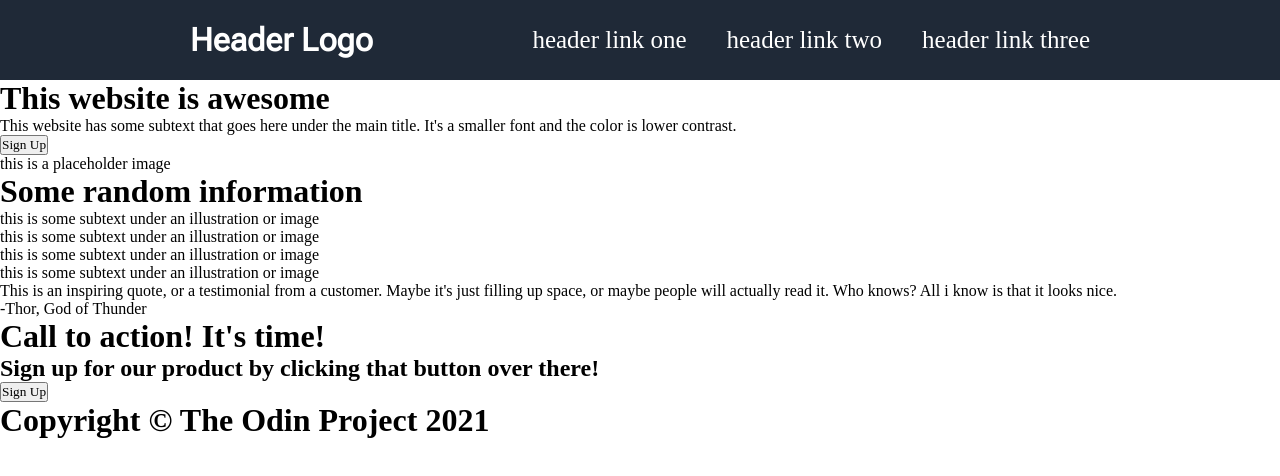
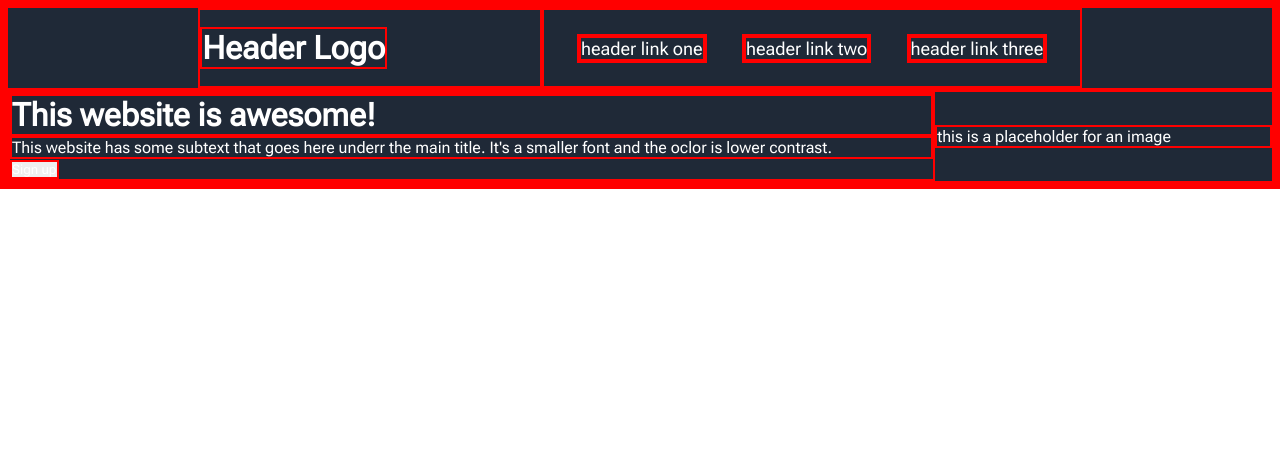
Before and after one commit to meriusss/landing-page, a plain HTML site: page index.html in a window 1280 px wide. Drawn offline with Linux system fonts and the light colour scheme.

Commit message:
Major changes to CSS and HTML

```diff
--- a/index.html
+++ b/index.html
@@ -4,67 +4,35 @@
     <link rel="stylesheet" href="https://fonts.googleapis.com/css?family=Roboto+Flex">
     <link rel="stylesheet" href="styles.css">
     <meta charset="UTF-8">
-    <meta http-equiv="X-UA-Compatible" content="IE=edge">
-    <meta name="viewport" content="width=1000, initial-scale=1.0">
+    <meta name="viewport" content="width=device-width, initial-scale=1.0, user-scalable=no, minimum-scale=1.0, maximum-scale=1.0" />
     <title>Landing Page</title>
 </head>
 <body>
+    <header>
+    <div class="navbar">
 
-        <div class="stickyHeader">
-            <div class="innerHeader">
-                <div class="headerLogo">
+        <div>
             <h1>Header Logo</h1>
         </div>
 
-                    <ul class="headerLinks">
+        <ul>
             <a><li>header link one</li></a>
             <a><li>header link two</li></a>
             <a><li>header link three</li></a>
         </ul>
     </div>
 
-        </div>
-
-        <div class="normalHeader">
-            <div class="normalHeaderLeft">
-                <h1>This website is awesome</h1>
-                <p>This website has some subtext that goes here under the main title. It's a smaller font and the color is lower contrast.</p>
-                <button>Sign Up</button>
-            </div>
-            <div class="normalHeaderRight">
-                <p>this is a placeholder image</p>
-            </div>
-        </div>
-
-    <div class="randomInfoContainter">
-
-        <div class="randomInfoText">
-            <h1>Some random information</h1>
-        </div>
-
-        <div class="randomInfoPlaceholders">
-            <div><div class="border"></div><p>this is some subtext under an illustration or image</p></div>
-            <div><div class="border"></div><p>this is some subtext under an illustration or image</p></div>
-            <div><div class="border"></div><p>this is some subtext under an illustration or image</p></div>
-            <div><div class="border"></div><p>this is some subtext under an illustration or image</p></div>
-        </div>
-    </div>
-
-    <div class="quote">
-        <div><p class="quoteText">This is an inspiring quote, or a testimonial from a customer. Maybe it's just filling up space, or maybe people will actually read it. Who knows? All i know is that it looks nice.</p></div>
-        <p class="quoteAuthor">-Thor, God of Thunder</p>
+    <div class="contentContainer1">
+        <div>
+            <h1>This website is awesome!</h1>
+            <p>This website has some subtext that goes here underr the main title. It's a smaller font and the oclor is lower contrast.</p>
+            <button>Sign up</button>
         </div>
 
         <div>
-        <div>
-            <h1>Call to action! It's time!</h1>
-            <h2>Sign up for our product by clicking that button over there!</h2>
-            <button>Sign Up</button>
+            this is a placeholder for an image
         </div>
     </div>
-
-    <footer>
-        <h1>Copyright © The Odin Project 2021</h1>
-    </footer>
+    </header>
 </body>
 </html>
--- a/styles.css
+++ b/styles.css
@@ -1,222 +1,55 @@
-/*body {
+*{
+    padding: 0;
     margin: 0;
+    border: 2px solid red;
     font-family: "Roboto Flex";
-}
-.stickyHeader {
-    display: flex;
-    background-color: #1F2937;
-    margin-top: 0;
-    font-family: "Roboto Flex";
-    color: #f9faf8;
-    flex-direction: row;
-    flex-wrap: nowrap;
-    align-content: stretch;
-    justify-content: space-between;
-    align-items: center;
-    position: sticky;
-    top: 0;
-    border-bottom: 2px solid #e5e7eb;
+    color:#ffffff;
 }
 
-.headerLogo {
-    margin-left: 180px;
-    margin-right: 20px;
+.navbar{
+    display: flex;
+    background-color: #1f2937;
+    padding-left: 15%;
+    padding-right: 15%;
+    height: 80px;
+
 }
-.headerLogo h1 {
-    padding-left: 0;
-    display: inline-block;
-    font-size: 24px;
+.navbar div{
+    display: flex;
+    padding-right: 2%;
+    align-items: center;
 }
 
-.headerLinks {
-    display: flex;
-    flex-direction: row;
-    flex-wrap: nowrap;
-    margin-right: 180px;
-    margin-left: 240px;
-    text-align: center;
+.navbar h1{
+    color: #ffffff;
+    text-align: left;
+    font-weight: bolder;
+}
+.navbar div,ul{
+    flex: auto;
 }
 
-.headerLinks h2 {
-    float: left;
-    padding: 20px;
+.navbar ul{
+    display: flex;
+    justify-content: space-evenly;
+    align-items: center;
     color: #e5e7eb;
+    font-size: 18px;
+    list-style-type: none;
 }
 
-.normalHeader {
-    padding-top: 120px;
-    padding-bottom: 120px;
-    display: flex;
-    background-color: #1F2937;
+.navbar ul a{
     color: #e5e7eb;
-    flex-direction: row;
-    align-content: flex-end;
-    justify-content: space-between;
+    margin: 0.5%;
+    font-weight: 200;
 }
 
-.normalHeaderLeft{
+.contentContainer1 {
+    background-color: #1f2937;
     display: flex;
-    flex-direction: column;
-    flex-wrap: wrap;
-    align-content: space-between;
-    justify-content: space-evenly;
-    align-items: flex-start;
-    width: 400px;
-    margin-left: 180px;
+    align-items: center;
 }
+.contentContainer1 div{
+    flex: auto;
 
-.normalHeaderLeft h1{
-    color: #f9faf8;
-    font-size: 48px;
-    font-weight: bold;
-    margin: 0;
 }
-.normalHeaderLeft p{
-    color: #e5e7eb;
-    overflow: hidden;
-}
-
-.normalHeaderLeft button{
-    background-color: #3882f6;
-    color: #f9faf8;
-    border-radius: 8px;
-    height: 40px;
-    width: 120px;
-    border-style: none;
-    font-weight: bold;
-    font-size: larger;
-}
-
-
-.normalHeaderRight{
-    background-color: gray;
-    text-align: center;
-    margin-right: 180px;
-    width: 500px;
-    align-items: center;
-    hegiht: 500px
-}
-
-.normalHeaderRight p {
-    margin-top: 121.5px;
-    margin-bottom: 80px;
-}
-
-.randomInfoContainter{
-    display: flex;
-    flex-direction: column;
-    flex-wrap: wrap;
-    align-items: center;
-    margin-left: 180px;
-    margin-right: 180px;
-    align-content: center;
-    justify-content: center;
-}
-
-.randomInfoText h1{
-    color: #1f2937;
-    font-size: 36px;
-    font-weight: bold;
-}
-
-.randomInfoPlaceholders {
-    display: flex;
-    flex-direction: row;
-}
-
-.randomInfoPlaceholders .border {
-    height: 140px;
-    width: 140px;
-    border: 3px solid #3882f6;
-    border-radius: 25px;
-    margin-left: 80px;
-    margin-right: 80px;
-}
-
-.randomInfoPlaceholders p{
-    width: 140px;
-    height: 140px;
-    text-align: center;
-    margin-left: 80px;
-    margin-right: 80px;
-}
-
-.quote{
-    background-color: #e5e7eb;
-    padding-top: 150px;
-    padding-bottom: 150px;
-}
-.quote div{
-    margin-right: 490px;
-    margin-left: 490px;
-}
-.quoteText{
-    font-size: 36px;
-    font-style: italic;
-    font-weight: lighter;
-}
-
-.quoteAuthor{
-    text-align: right;
-    margin-right: 490px;
-    font-size: 30px;
-    font-weight: bold;
-}*/
-*{
-    margin: 0;
-    padding: 0;
-    font-family: "Roboto New";
-}
-
-.stickyHeader{
-    width: 100%;
-    height: 80px;
-    display: block;
-    background-color: #1F2937;
-}
-
-.innerHeader{
-    width: 1000px;
-    height: 100%;
-    display: block;
-    margin: 0 auto;
-    background-color: #1F2937;
-}
-
-.headerLogo {
-    height: 100%;
-    display: table;
-    float: left;
-    padding-left: 50px;
-}
-
-.headerLogo h1{
-    color: white;
-    height: 100%;
-    display: table-cell;
-    vertical-align: middle;
-    font-family: "Roboto Flex";
-}
- .headerLinks{
-    height: 100%;
-    float: right;
- }
-
- .headerLinks a{
-    height: 100%;
-    display: table;
-    float: left;
-    padding: 0px 20px;
- }
-
- .headerLinks a li{
-    height: 100%;
-    display: table-cell;
-    vertical-align: middle;
-    color: white;
-    font-size: 25px;
- }
-
- .headerLinks a:last-child{
-    padding-right: 50px;
-}
```
Lines whose indentation alone changed are shown as unchanged.
